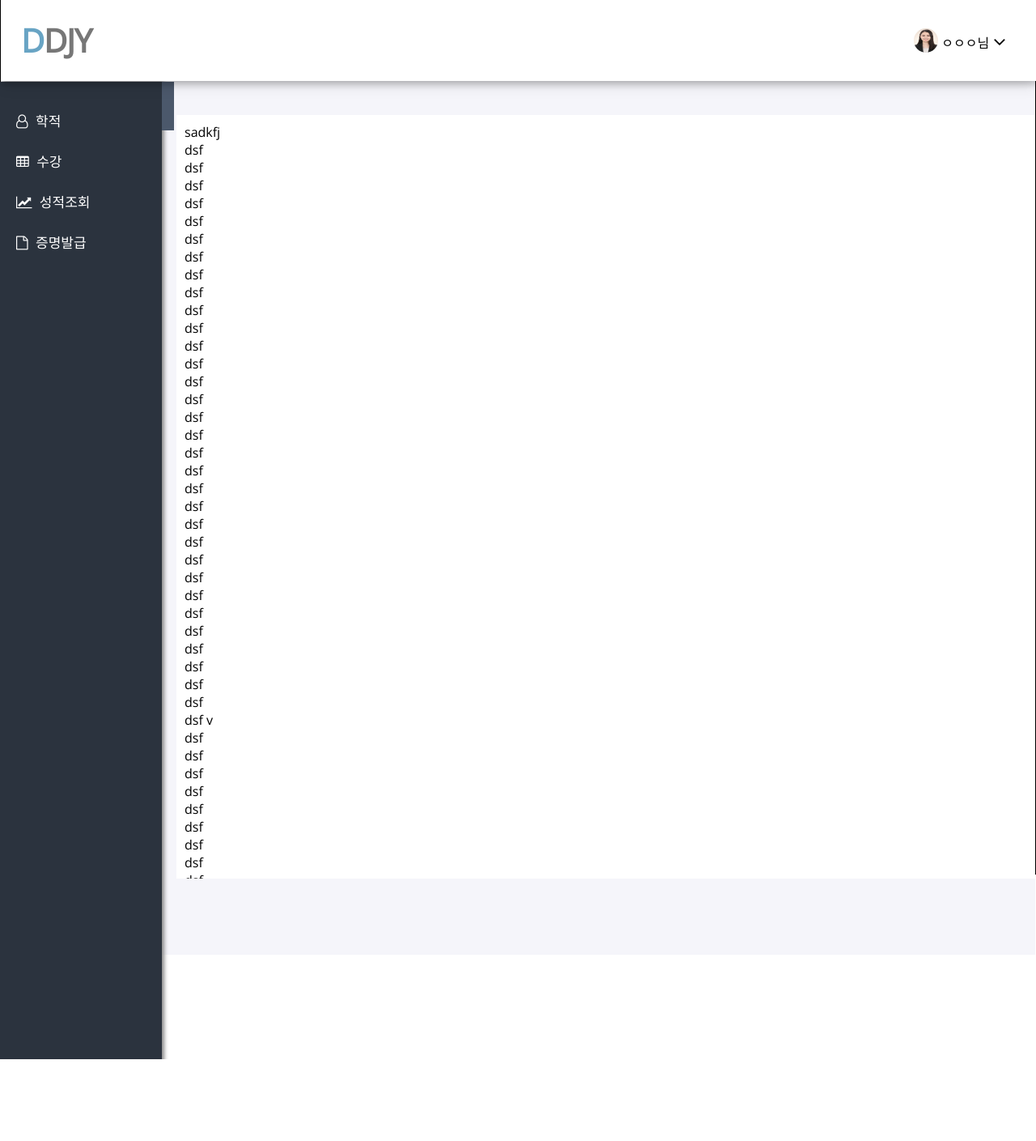
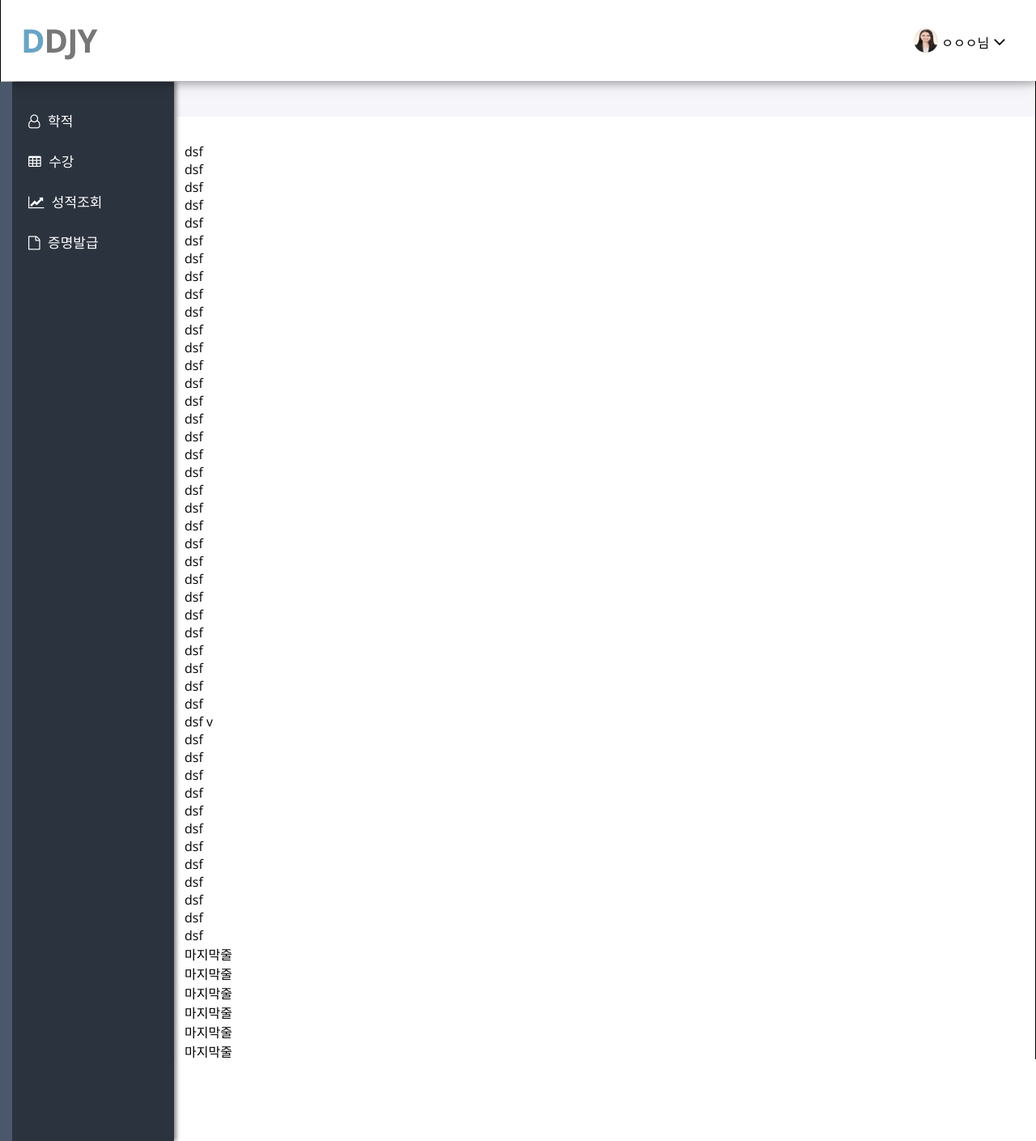
Before and after one commit to kchulpan/teamproject, a Java web app: page /StudentSubPage in a window 1280 px wide. Shown: the whole page at 81% size. Before the commit the page ends 1308 px from the top, so only its background shows below. Run offline with Spring Boot 4, a stand-in JSP engine, Linux system fonts and the light colour scheme; the project's own start-up code is not run, and a stand-in starts its controllers and pages; some libraries are stand-ins or nearby versions.

Commit message:
css scrollbar 변경, ddjy logo 변경

```diff
--- a/webapp/WEB-INF/assets/css/subpage/subMain.css
+++ b/webapp/WEB-INF/assets/css/subpage/subMain.css
@@ -1,8 +1,8 @@
 @charset "UTF-8";
-@import url('https://fonts.googleapis.com/css?family=Open+Sans');
+@import url('https://fonts.googleapis.com/css?family=Open+Sans:400,700,900');
 html, body {margin:0px; padding:0px; height:100%; overflow:hidden;}
 body > * {font-family: 'Open Sans', Arial, sans-serif;}
-#wrapper  {display:flex; flex-direction:column; width:100%;  height:1080px;  border:1px solid black;
+#wrapper  {display:flex; flex-direction:column; width:100%;  height:100%;  border:1px solid black;
 			 box-sizing:border-box;  background-color:#f5f5fa;}
 
 	/* header */
@@ -11,7 +11,7 @@ body > * {font-family: 'Open Sans', Arial, sans-serif;}
 			background-color:#ffffff; position:fixed; height:100px; z-index:3; top:0px;
 			display:flex; align-items:center;}
 		#title    {margin-left: 10px;}
-		.title_logo {text-decoration: none; text-transform: uppercase; font-size: 40px; font-weight: 700; line-height: 1em;
+		.title_logo {text-decoration: none; text-transform: uppercase; font-size: 40px; font-weight: 900; line-height: 1em;
     				 letter-spacing: -1px; margin-top: 30px; padding: 0 0 0 15px; color: #777;}
 		.title_logo > span {color: #68A4C4;}
 
@@ -30,7 +30,7 @@ body > * {font-family: 'Open Sans', Arial, sans-serif;}
 		.profile_active {visibility: visible;}
 
 	/* main_templet */
-	#main_templet {display:flex; flex-grow:1; flex-shrink:0; height:100%; background-color:#f5f5fa;
+	#main_templet {display:flex; flex-grow:1; height:100%; background-color:#f5f5fa;
 					margin-top:100px;}
 
 
@@ -38,7 +38,8 @@ body > * {font-family: 'Open Sans', Arial, sans-serif;}
 	/* nav */
 	.nav {float:left; /* border:1px solid black; */ width:200px; height:100%; box-sizing:border-box;
 		  background-color:#2B333E; z-index:2; box-shadow: 3px 0px 5px 0px #888888;
-		  position:absolute; position:fixed; left:0px; transition:all 0.1s ease;}
+		  position:absolute; position:fixed; left:15px; transition:all 0.1s ease; overflow:scroll;}
+	.nav::-webkit-scrollbar {visibility:hidden;}
 	.nav_active {left:-190px;}
 
 	/* @media (max-width: 800px) {
@@ -47,11 +48,11 @@ body > * {font-family: 'Open Sans', Arial, sans-serif;}
 	  }
 	} */
 
-		#slide_btn {width:15px; height:60px; background-color:#4B586B; position:absolute; right:0%;
-					transform: translate(100%, 0);}
+		#slide_btn {width:15px; height:100%; background-color:#4B586B; position:absolute;
+					left:0px; z-index:100;}
 
 		/* menus */
-		#top_menu_box 	 {width:100%; box-sizing:border-box;
+		#top_menu_box 	 {width:100%; box-sizing:border-box; padding-bottom:100px;
 						  display:flex; flex-direction:column; padding-left:20px; margin-top:15px;}
 		.top_menu 	   	 {font-weight:450; margin-top:20px; font-size:17px;
 				   	      flex-basis:30px; color:white;}
@@ -72,7 +73,7 @@ body > * {font-family: 'Open Sans', Arial, sans-serif;}
 
 
 	/* article */
-	article {float:right; flex-grow:1; height:984px; box-sizing:border-box; background-color:#f5f5fa;
+	article {float:right; flex-grow:1; height:100%; box-sizing:border-box; background-color:#f5f5fa;
 			 position:relative; margin-left:217px; transition:all 0.25s ease;
 			 width:80%; z-index:1; display:flex; flex-direction:column;}
 	.article_active {margin-left:30px;}
@@ -84,7 +85,7 @@ body > * {font-family: 'Open Sans', Arial, sans-serif;}
 
 		input {display:none;}
 
-		.tabs {width:100%; height:21px; padding-top:10px; background-color:#f5f5fa;
+		.tabs {width:100%; height:23px; padding-top:10px; background-color:#f5f5fa;
 				z-index:2; display:flex; flex-wrap:wrap; overflow:hidden; margin-bottom: 10px;}
 		@media (max-width: 800px) {
 		  .tabs {
@@ -102,6 +103,6 @@ body > * {font-family: 'Open Sans', Arial, sans-serif;}
 				position: relative; top: 2px;}
 		.icon:hover {opacity: 1;}
 
-		.sections {position:relative; z-index:1;
-				   height:941px; background-color: white; overflow:scroll; padding:10px;}
+		.sections {position:relative; z-index:1; max-width:100%;
+				   /* height:100%; */ background-color: white; overflow-y:scroll; padding:10px;}
 		.sections > section {width:100%; height:100%;}
--- a/webapp/WEB-INF/views/subpage/student/student_sub_page.jsp
+++ b/webapp/WEB-INF/views/subpage/student/student_sub_page.jsp
@@ -37,9 +37,10 @@
   </header>
 
   <div id="main_templet">
+  <div id="slide_btn"></div>
 <!-- side_menu -->
   <nav class="nav">
-  	<div id="slide_btn"></div>
+
 <!-- top_menu -->
     <div id="top_menu_box">
   	   <div id="menu1" class="top_menu">
@@ -75,7 +76,7 @@
 
     <div class="sections">
     	<!-- 상세 페이지~~ -->
-    	sadkfj
+
     	<br/>
     	dsf
     	<br/>
@@ -161,16 +162,16 @@
     	dsf<br/>
     	dsf<br/>
     	dsf<br/>
-    	dsf<br/>
-    	dsf<br/>
-    	dsf<br/>
-    	dsf<br/>
-    	dsf<br/>
-    	dsf<br/>
-    	dsf<br/>
-    	dsf<br/>
-    	dsf<br/>
-    	dsf
+    	마지막줄<br/>
+    	마지막줄<br/>
+    	마지막줄<br/>
+    	마지막줄<br/>
+    	마지막줄<br/>
+    	마지막줄<br/>
+    	마지막줄<br/>
+    	마지막줄-2<br/>
+    	마지막줄-1<br/>
+    	마지막줄
 
     </div>
 
```
Also changed, not shown: 1 other file.
